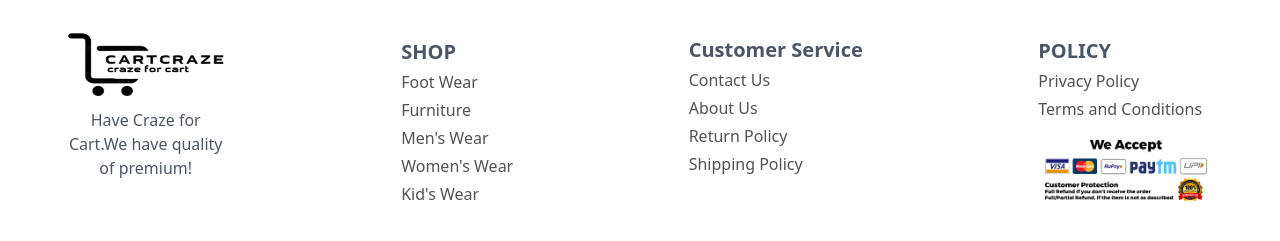
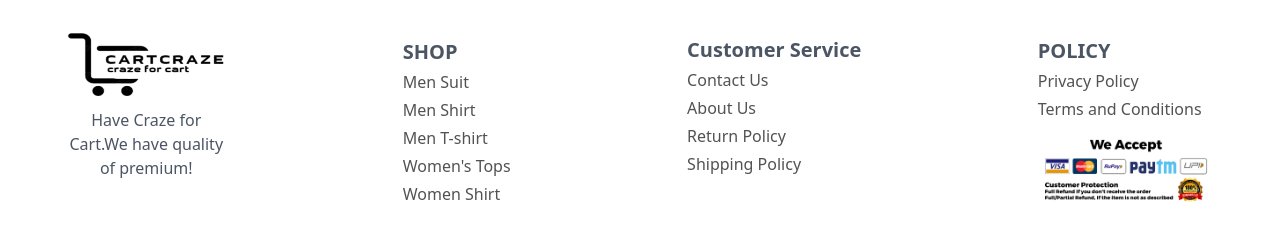
Before and after one commit to mdsaqlainahmed786/cartcraze, a React (Vite) app in the folder frontend/: page / in a window 1280 px wide. Shown: the part 4385-4626 px from the top of the page. Built offline with nearby package versions, Linux system fonts and the light colour scheme.

Commit message:
footer links updated

```diff
--- a/frontend/src/Components/Carousel.tsx
+++ b/frontend/src/Components/Carousel.tsx
@@ -1,4 +1,5 @@
 import React, { useState, useEffect } from "react";
+import { useNavigate } from "react-router-dom";
 
 const defaultImages = [
   "https://codeswear.nyc3.cdn.digitaloceanspaces.com/constants/landing/squarebanner/2.webp",
@@ -12,6 +13,7 @@ const lgImages = [
 
 const Carousel: React.FC = () => {
   const [currentIndex, setCurrentIndex] = useState(0);
+  const navigate = useNavigate();
   const [images, setImages] = useState(() => {
     return window.innerWidth >= 770 ? lgImages : defaultImages;
   });
@@ -80,7 +82,7 @@ const Carousel: React.FC = () => {
         &#10095;
       </button>
       <div className="absolute left-1/2 bottom-10 transform -translate-x-1/2 z-10">
-        <button className="bg-white hover:bg-gray-200 text-black font-bold py-2 px-6 md:py-2 md:px-8 rounded-xl text-base md:text-lg xl:text-2xl shadow-lg">
+        <button onClick={()=>navigate("/Men-Suits")} className="bg-white hover:bg-gray-200 text-black font-bold py-2 px-6 md:py-2 md:px-8 rounded-xl text-base md:text-lg xl:text-2xl shadow-lg">
           Shop Now
         </button>
       </div>
--- a/frontend/src/Components/FooterComp.tsx
+++ b/frontend/src/Components/FooterComp.tsx
@@ -13,34 +13,34 @@ function FooterComp() {
         <div className="flex flex-col space-y-1 justify-center items-center lg:justify-start lg:items-start lg:pt-[2rem]">
         <span className="font-semibold text-xl text-gray-600">SHOP</span>
           <a
-            href="/"
+            href="/Men-Suits"
             className="text-md text-neutral-600 hover:text-black cursor-pointer hover:underline"
           >
-            Foot Wear
+            Men Suit
           </a>
           <a
-            href="/"
+            href="/Men-Shirt"
             className="text-md text-neutral-600 hover:text-black cursor-pointer hover:underline"
           >
-            Furniture
+            Men Shirt
           </a>
           <a
-            href="/"
+            href="/Men-Tshirt"
             className="text-md text-neutral-600 hover:text-black cursor-pointer hover:underline"
           >
-            Men's Wear
+            Men T-shirt
           </a>
           <a
-            href="/"
+            href="/Women-Tops"
             className="text-md text-neutral-600 hover:text-black cursor-pointer hover:underline"
           >
-            Women's Wear
+            Women's Tops
           </a>
           <a
-            href="/"
+            href="/Women-Shirt"
             className="text-md text-neutral-600 hover:text-black cursor-pointer hover:underline"
           >
-            Kid's Wear
+            Women Shirt
           </a>
         </div>
         <div className="flex flex-col space-y-1 justify-center items-center lg:justify-start lg:items-start">
```
